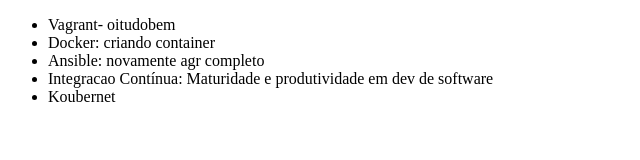
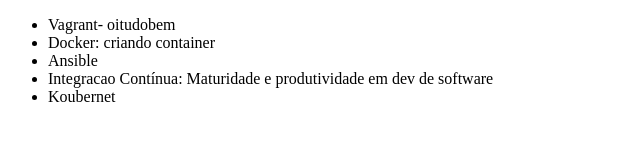
Before and after one commit to usuarioque/git-alura, a plain HTML site: page index.html in a window 1280 px wide. Shown: the whole page, without its empty margins (0-640 px from the left). Drawn offline with Linux system fonts and the light colour scheme.

Commit message:
Revert "testando com commit"
This reverts commit 21bb728dca3ad359eb784d5d1e214cf5e978189f.

```diff
--- a/index.html
+++ b/index.html
@@ -10,7 +10,7 @@
     <ul>
         <li>Vagrant- oitudobem</li>
         <li>Docker: criando container</li>
-        <li>Ansible: novamente agr completo</li>
+        <li>Ansible</li>
         <li>Integracao Contínua: Maturidade e produtividade em dev de software</li>
         <li>Koubernet</li>
     </ul>
```
